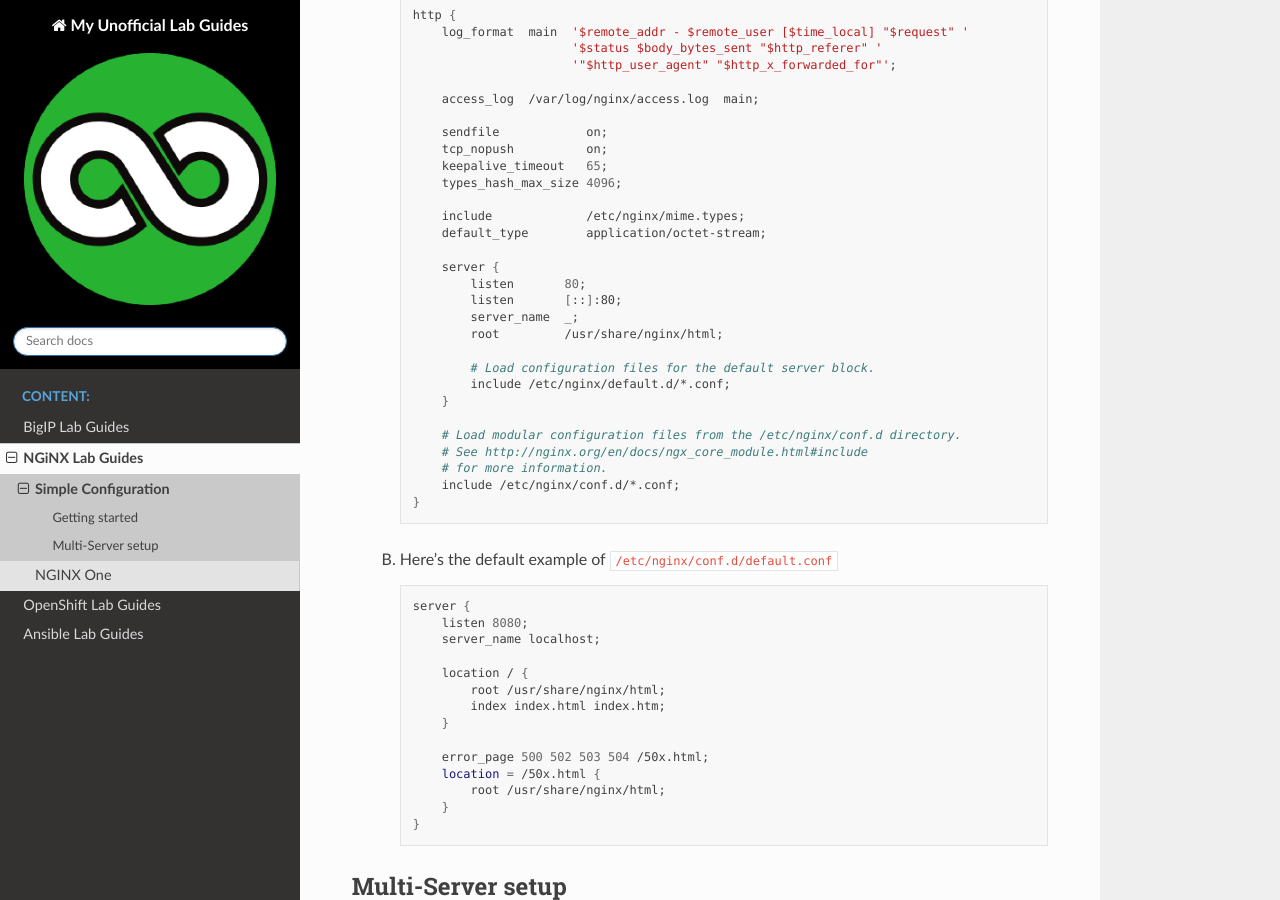
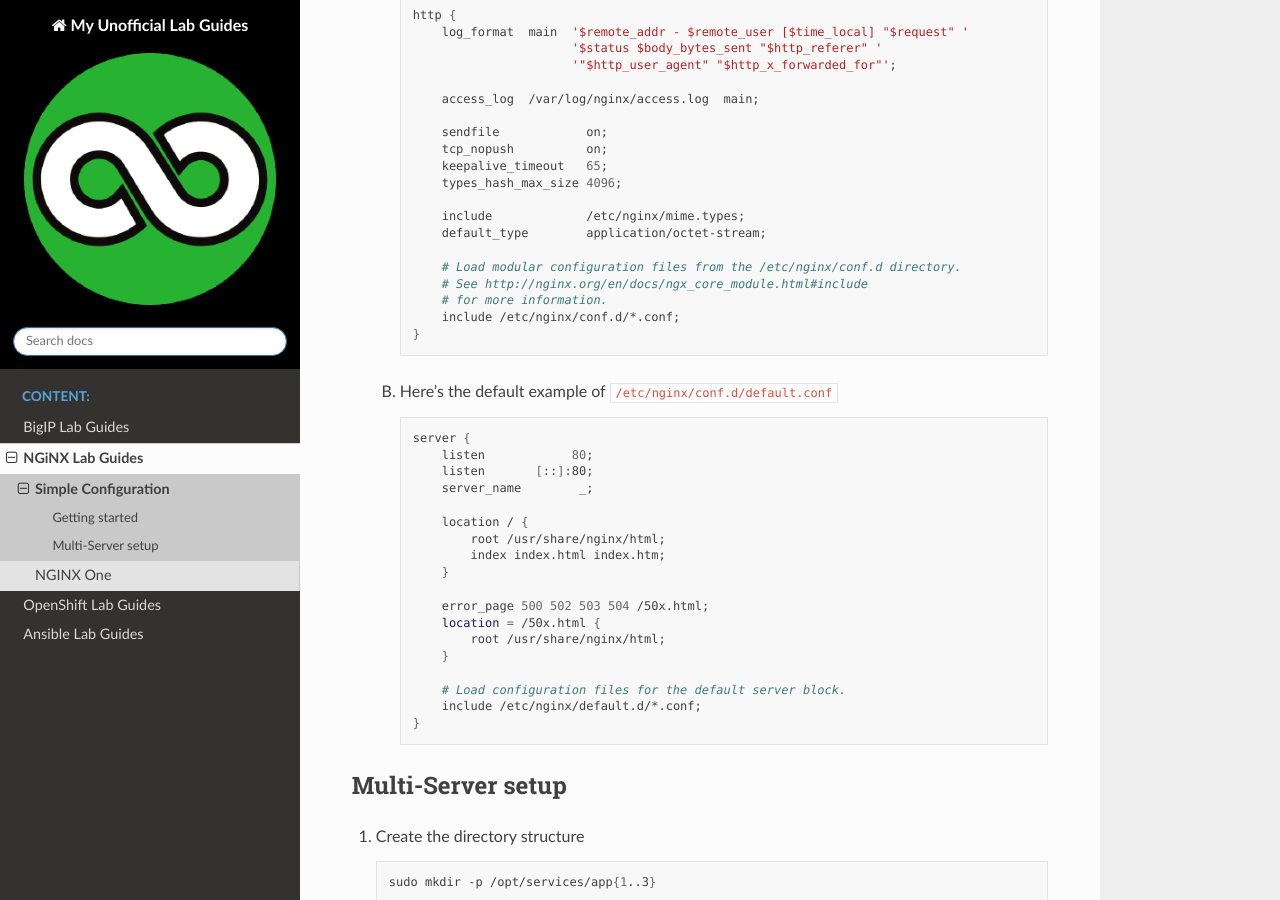
Before and after one commit to vtog/labGuides, a Sphinx documentation site: the page built from source/nginx/conf.rst, in a window 1280 px wide and 900 px high, scrolled down 802 px. Built offline with Sphinx 7.4.7 and the Read the Docs theme 3.1.0, drawn with Linux system fonts in a browser that asks for light colours; pages that are not in the unit, such as notebooks, are missing from menus.

Commit message:
nginx conf file clean up

```diff
--- a/source/nginx/conf.rst
+++ b/source/nginx/conf.rst
@@ -55,16 +55,6 @@
              include             /etc/nginx/mime.types;
              default_type        application/octet-stream;
 
-             server {
-                 listen       80;
-                 listen       [::]:80;
-                 server_name  _;
-                 root         /usr/share/nginx/html;
-
-                 # Load configuration files for the default server block.
-                 include /etc/nginx/default.d/*.conf;
-             }
-
              # Load modular configuration files from the /etc/nginx/conf.d directory.
              # See http://nginx.org/en/docs/ngx_core_module.html#include
              # for more information.
@@ -76,8 +66,9 @@
       .. code-block:: bash
 
          server {
-             listen 8080;
-             server_name localhost;
+             listen            80;
+             listen       [::]:80;
+             server_name        _;
 
              location / {
                  root /usr/share/nginx/html;
```
Also changed, not shown: other parts of source/nginx/conf.rst (+3 -0 lines).
